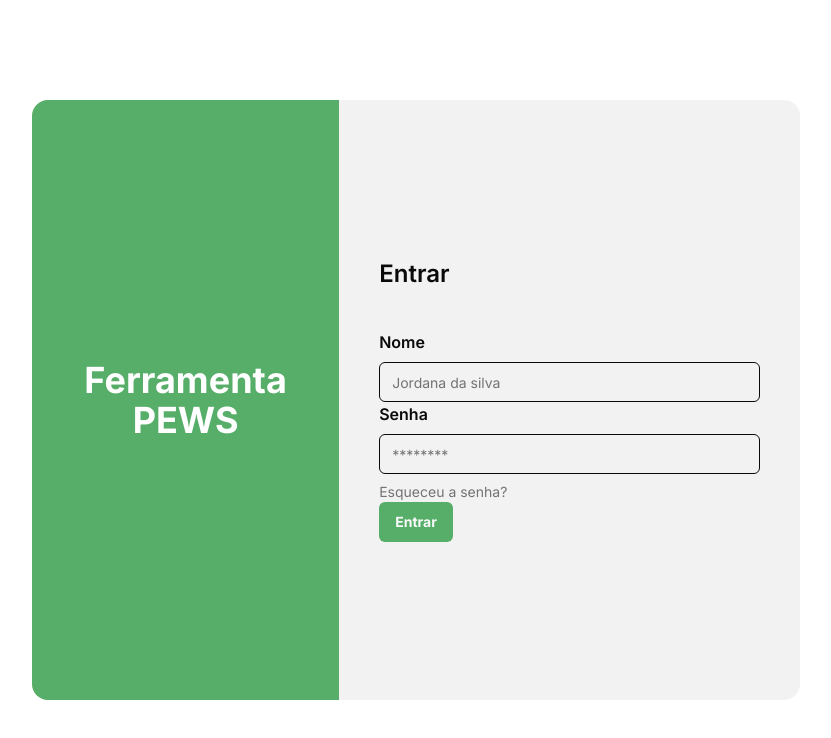
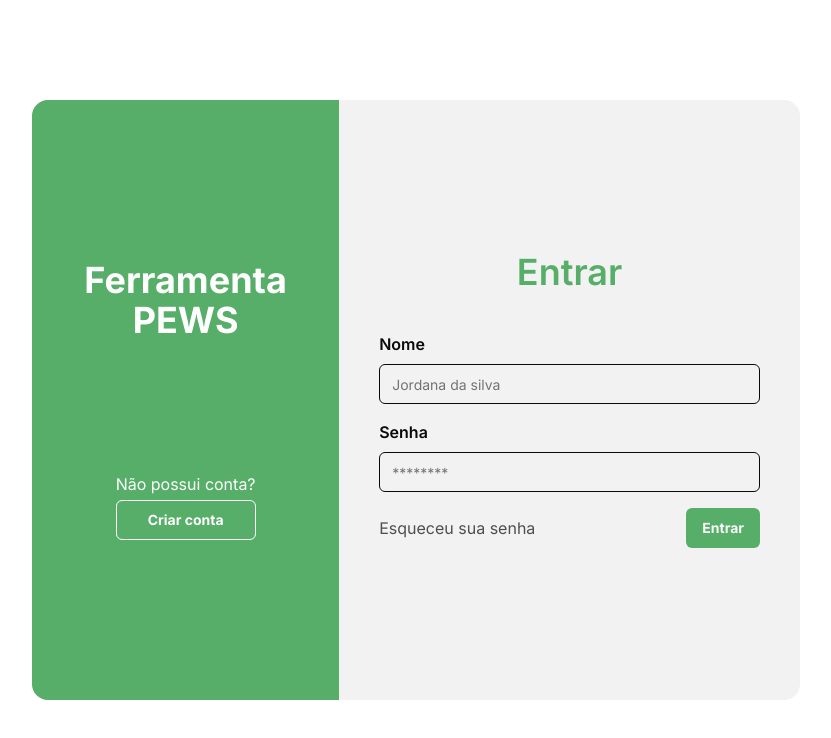
Before and after one commit to LuizGustavoNascimeto/ferramenta-pews-web, a Next.js app: page /entrar in a window 1280 px wide. Shown: the top 738 px of the page, without its empty margins (224-1055 px from the left). Built offline with nearby package versions, Linux system fonts and the light colour scheme.

Commit message:
fixes: /entrar

```diff
--- a/src/app/entrar/page.tsx
+++ b/src/app/entrar/page.tsx
@@ -1,7 +1,15 @@
-'use client'
+"use client";
 
 import { Button } from "@/components/ui/button";
-import { Form, FormControl, FormDescription, FormField, FormItem, FormLabel, FormMessage } from "@/components/ui/form";
+import {
+  Form,
+  FormControl,
+  FormDescription,
+  FormField,
+  FormItem,
+  FormLabel,
+  FormMessage,
+} from "@/components/ui/form";
 import { Input } from "@/components/ui/input";
 import { userSchema } from "@/lib/schemas/userSchema";
 import { zodResolver } from "@hookform/resolvers/zod";
@@ -9,26 +17,40 @@ import React from "react";
 import { useForm } from "react-hook-form";
 
 export default function Entrar() {
-
   const form = useForm<Zod.infer<typeof userSchema>>({
     resolver: zodResolver(userSchema),
     defaultValues: {
       username: "",
     },
-  })
+  });
+
+  const onSubmit = (values: Zod.infer<typeof userSchema>) => {
+    console.log(values);
+  };
 
   return (
     <div className="flex justify-center items-center h-screen bg-white">
       <div className="w-3/5 h-3/4 bg-background rounded-2xl flex justify-between overflow-hidden">
-        <div className="w-2/5 h-full bg-primary flex flex-col justify-center items-center">
-          <h1 className="font-bold text-4xl text-white">Ferramenta</h1>
-          <h1 className="font-bold text-4xl text-white">PEWS</h1>
+        <div className="w-2/5 h-full bg-primary flex flex-col justify-between items-center py-40">
+          <div className="">
+            <h1 className="font-bold text-4xl text-white px-20 text-center">
+              Ferramenta PEWS
+            </h1>
+          </div>
+          <div className="flex  flex-col text-white gap-1">
+            <div className="">Não possui conta?</div>
+            <Button variant={"outline"} className="border-white">Criar conta</Button>
+          </div>
         </div>
 
         <div className="flex flex-col justify-center items-start p-10 w-3/5 gap-10">
-          <h1 className="font-semibold text-2xl">Entrar</h1>
+          <h1 className="font-semibold text-4xl text-primary w-full text-center">Entrar</h1>
           <div className="w-full">
             <Form {...form}>
+              <form
+                onSubmit={form.handleSubmit(onSubmit)}
+                className="space-y-4"
+              >
                 <FormField
                   control={form.control}
                   name="username"
@@ -50,11 +72,14 @@ export default function Entrar() {
                       <FormControl>
                         <Input placeholder="********" {...field} />
                       </FormControl>
-                  <FormDescription>Esqueceu a senha?</FormDescription>
                     </FormItem>
                   )}
                 />
-                <Button type="submit" > Entrar</Button>
+                <div className="flex flex-row justify-between items-center">
+                  <span className="opacity-70">Esqueceu sua senha</span>
+                  <Button type="submit"> Entrar</Button>
+                </div>
+              </form>
             </Form>
           </div>
         </div>
--- a/src/components/ui/button.tsx
+++ b/src/components/ui/button.tsx
@@ -13,7 +13,7 @@ const buttonVariants = cva(
         destructive:
           "bg-destructive text-destructive-foreground hover:bg-destructive/90",
         outline:
-          "border border-input bg-background hover:bg-accent hover:text-accent-foreground",
+          "border border-input hover:bg-accent hover:text-accent-foreground",
         secondary:
           "bg-secondary text-secondary-foreground hover:bg-secondary/80",
         ghost: "hover:bg-accent hover:text-accent-foreground",
```
Lines whose indentation alone changed are shown as unchanged.
